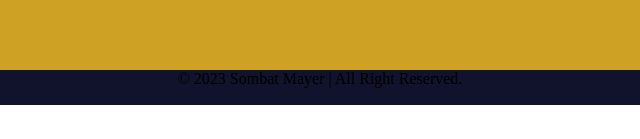
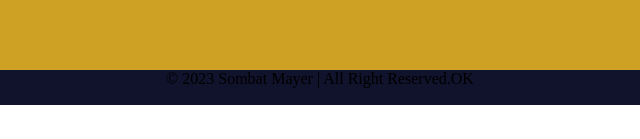
Before and after one commit to awakenjourney/personal_website, a plain HTML site: page index.html in a window 1280 px wide. Shown: the part 658-797 px from the top of the page, 320-960 px from the left. Drawn offline with Linux system fonts and the light colour scheme.

Commit message:
first message

```diff
--- a/index.html
+++ b/index.html
@@ -39,7 +39,7 @@
     </div>
 
     <div class="footer">
-        &copy; 2023 Sombat Mayer &#124; All Right Reserved.
+        &copy; 2023 Sombat Mayer &#124; All Right Reserved.OK
     </div>
   </body>
 </html>
```
